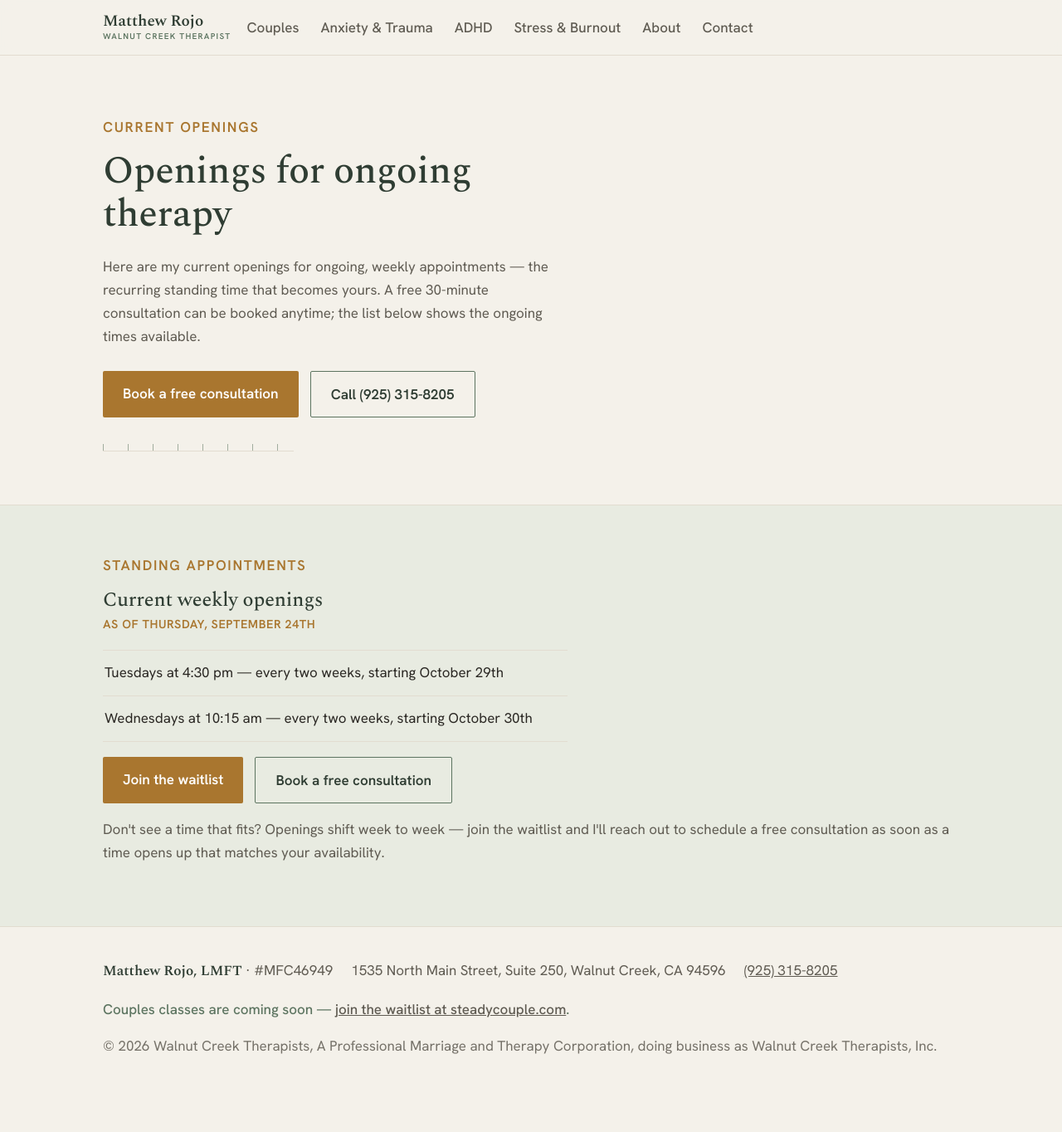
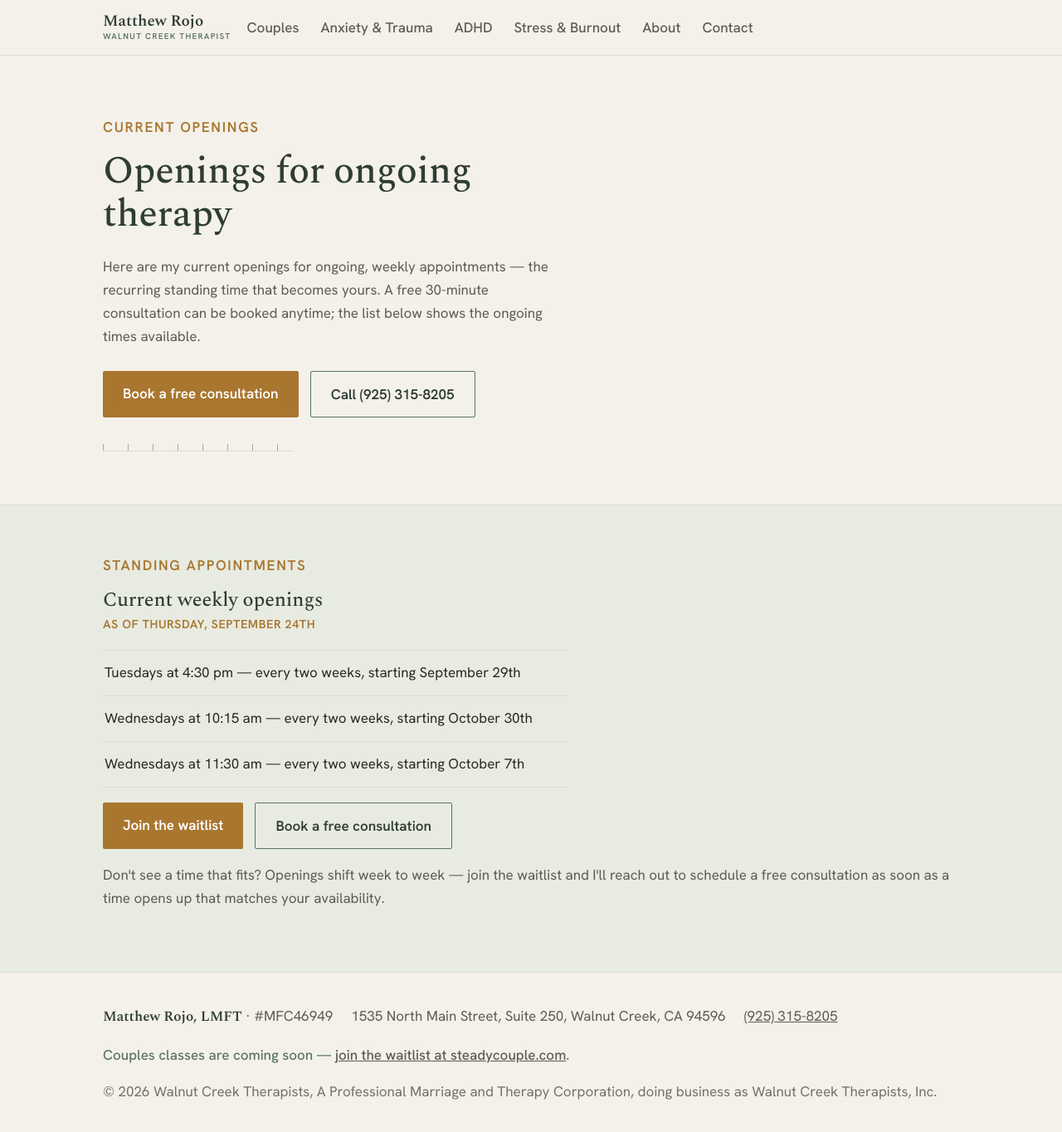
Before and after one commit to walnutcreektherapist/walnutcreektherapist.github.io, a Jekyll site: the page built from openings.html, in a window 1280 px wide and 1367 px high. Shown: the top 1364 px of the window at 83% size. Built offline with Jekyll 4.4.1, drawn with Linux system fonts in a browser that asks for light colours.

Commit message:
Update therapy session schedule dates in config

```diff
--- a/_config.yml
+++ b/_config.yml
@@ -60,9 +60,9 @@ openings:
   waitlist_url: "https://walnutcreektherapists.clientsecure.me/contact-widget"
   slots:
     # - "Mondays at 10:15 am — every two weeks, starting August 31st"
-     - "Tuesdays at 4:30 pm — every two weeks, starting October 29th"
+     - "Tuesdays at 4:30 pm — every two weeks, starting September 29th"
      - "Wednesdays at 10:15 am — every two weeks, starting October 30th"
-    # - "Wednesdays at 12:45 pm — every week, starting August 19th"
+     - "Wednesdays at 11:30 am — every two weeks, starting October 7th"
     # - "Thursdays at 2:30 pm — every two weeks, starting August 27th"
 
 # Paste your exact Psychology Today and Facebook URLs to finish consolidating your identity.
```
